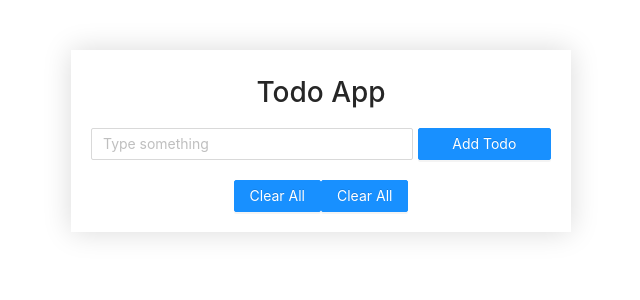
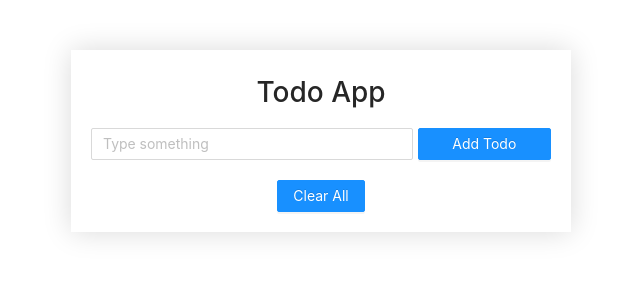
Before and after one commit to minhnc62/todo-reduxtoolkit, a React (Create React App) app: page / in a window 1280 px wide. Shown: the top 300 px of the page, without its empty margins (319-959 px from the left). Built offline with nearby package versions, Linux system fonts and the light colour scheme.

Commit message:
fixTheme

```diff
--- a/src/App.tsx
+++ b/src/App.tsx
@@ -141,14 +141,6 @@ export default () => {
         >
           Clear All
         </Button>
-        <Button
-          style={{ marginTop: '20px' }}
-          type="primary"
-          className="btn-clear"
-          onClick={() => dispatch(clear())}
-        >
-          Clear All
-        </Button>
       </App>
     </RowStyled>
   );
```
